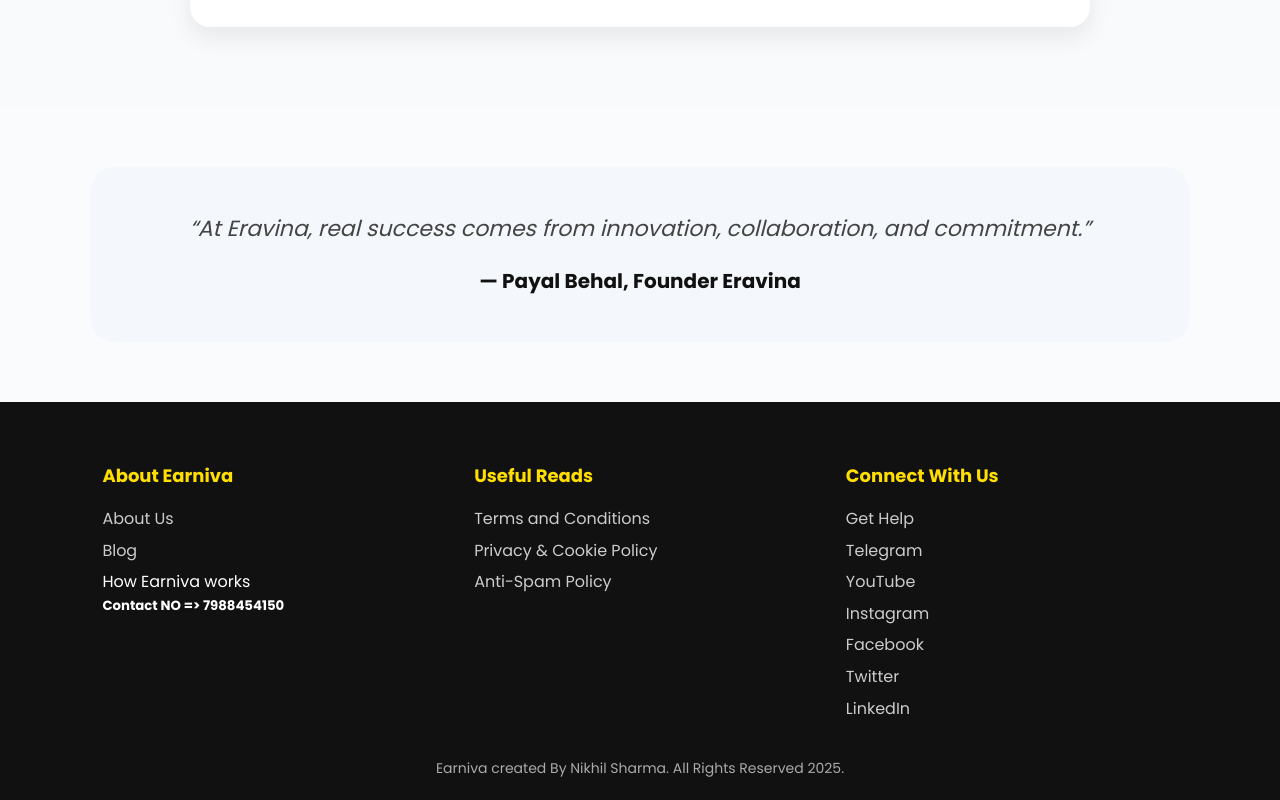
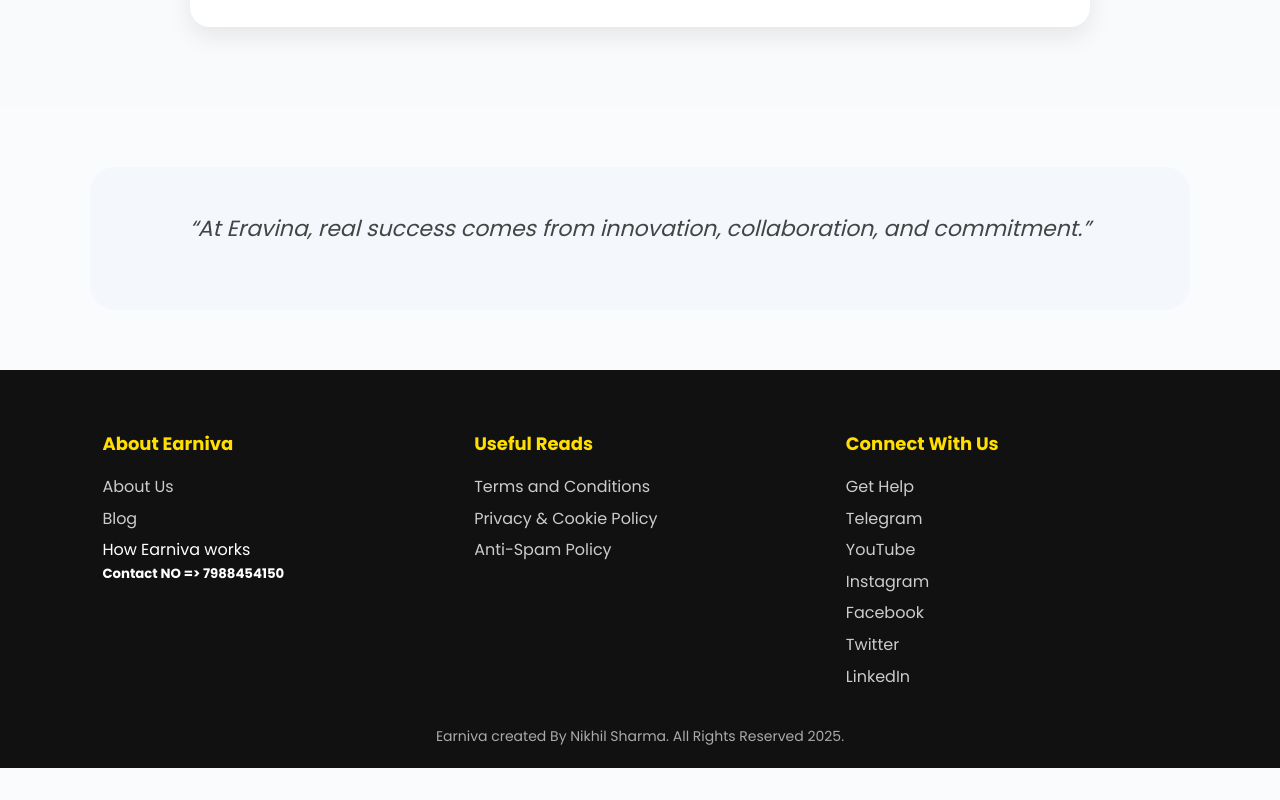
Before and after one commit to mskanikasharma3-cpu/earvina-website--, a website: page index.html in a window 1280 px wide. Shown: the part 5437-6237 px from the top of the page. After the commit the page ends 6205 px from the top, so only its background shows below. Drawn offline with Linux system fonts and the light colour scheme.

Commit message:
Update index.html

```diff
--- a/index.html
+++ b/index.html
@@ -367,7 +367,7 @@
         “At Eravina, real success comes from innovation, collaboration, and commitment.”
     </p>
     <p class="author">
-        — Payal Behal, Founder Eravina
+        <!-- — Payal Behal, Founder Eravina -->
     </p>
 </div>
 <style>body {
```
